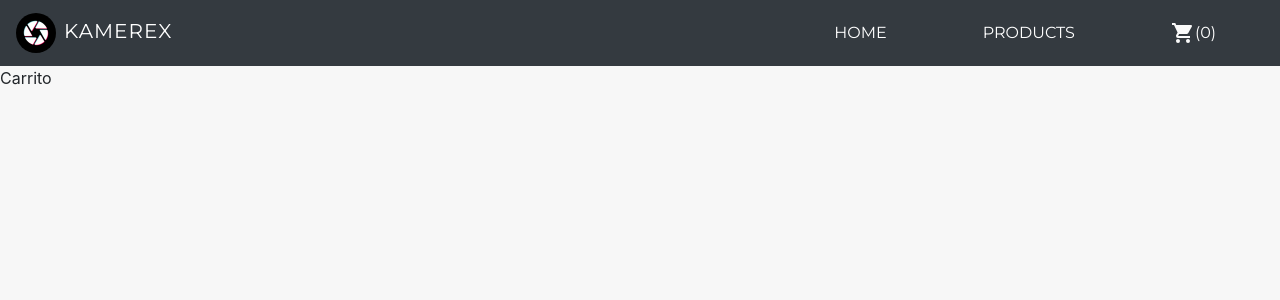
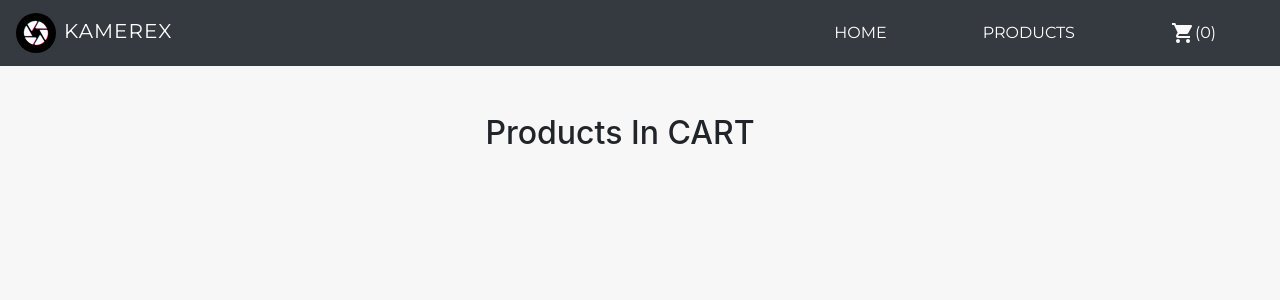
Before and after one commit to Histamina/Kamerex, a React (Create React App) app: page /cart in a window 1280 px wide. Shown: the top 300 px of the page. Built offline with nearby package versions, Linux system fonts and the light colour scheme.

Commit message:
Cart products

```diff
--- a/src/Components/Cart/Cart.js
+++ b/src/Components/Cart/Cart.js
@@ -1,10 +1,32 @@
 import React, { useContext } from 'react';
 import 'bootstrap/dist/css/bootstrap.min.css';
-
+import { CartContext } from '../../Contexts/cartContext';
 
 const Cart = (props) => {
+    const { cart } = useContext(CartContext);
+
     return(
-        <span>Carrito</span>
+        <>
+            <div className="container">
+                <div className="row no-gutters justify-content-center">
+                    <h2 className="text-center mt-5">Products In CART</h2>
+                    <ul className="products-in-cart d-flex justify-content-between mt-5">
+                        { cart.map( product =>
+                            <li key={product.id} className="col-md-3">
+                                <div className="card">
+                                    <img src={product.img} className="card-img-top img-fluid shadow border" width="100" alt="Camera Product" />
+                                    <div className="card-body">
+                                        <h5 className="card-title text-center">{product.name}</h5>
+                                        <p className="mx-2">{product.description}</p>
+                                        <span>Quantity: {product.quantity}</span>
+                                    </div>
+                                </div>
+                            </li>
+                        )}
+                    </ul>
+                </div>
+            </div>
+        </>
     )
 };
 
--- a/src/Components/Counter/AddToCart.js
+++ b/src/Components/Counter/AddToCart.js
@@ -1,11 +1,11 @@
 import React, { useContext } from 'react';
 import {CartContext} from '../../Contexts/cartContext';
 
-const AddToCart = ({id, counter}) => {
+const AddToCart = ({id, counter, img, description, name}) => {
     const { addProduct }  = useContext(CartContext);
 
     return(
-        <button type="button" className="btn btn-success btn-lg px-4" onClick={() => addProduct(id, counter)}> Add To Cart ({counter})</button>
+        <button type="button" className="btn btn-success btn-lg px-4" onClick={() => addProduct(id, counter, img, description, name)}> Add To Cart ({counter})</button>
     );
 };
 
--- a/src/Components/Items/ItemDetails.js
+++ b/src/Components/Items/ItemDetails.js
@@ -25,7 +25,7 @@ const ItemDetails = (props) => {
                                 <Counter initial={itemCount} min={1} max={props.stock} setCount={setItemCount} />
                             </div>
                             <div className="d-flex align-items-center">
-                                <AddToCart id={props.id} counter={itemCount} />
+                                <AddToCart id={props.id} counter={itemCount} img={props.img} description={props.description} name={props.name} />
                             </div>
                         </div>
                     </div>
--- a/src/Contexts/cartContext.js
+++ b/src/Contexts/cartContext.js
@@ -5,15 +5,20 @@ export const CartContext = React.createContext();
 export const CartProvider = ({ children }) => {
     const [cart, setCart] = useState([]);
 
-    const addProduct = (id, quantity) => {
+    const addProduct = (id, quantity, img, description, name) => {
         setCart([
             ...cart,
             {
                 id: id,
-                quantity: quantity
+                quantity: quantity,
+                img: img,
+                description: description,
+                name: name
             }
         ]);
     };
+
+    useEffect(() => console.log(cart) , [cart]);
 
     return(
         <CartContext.Provider value={ { addProduct, cart } }>
```
